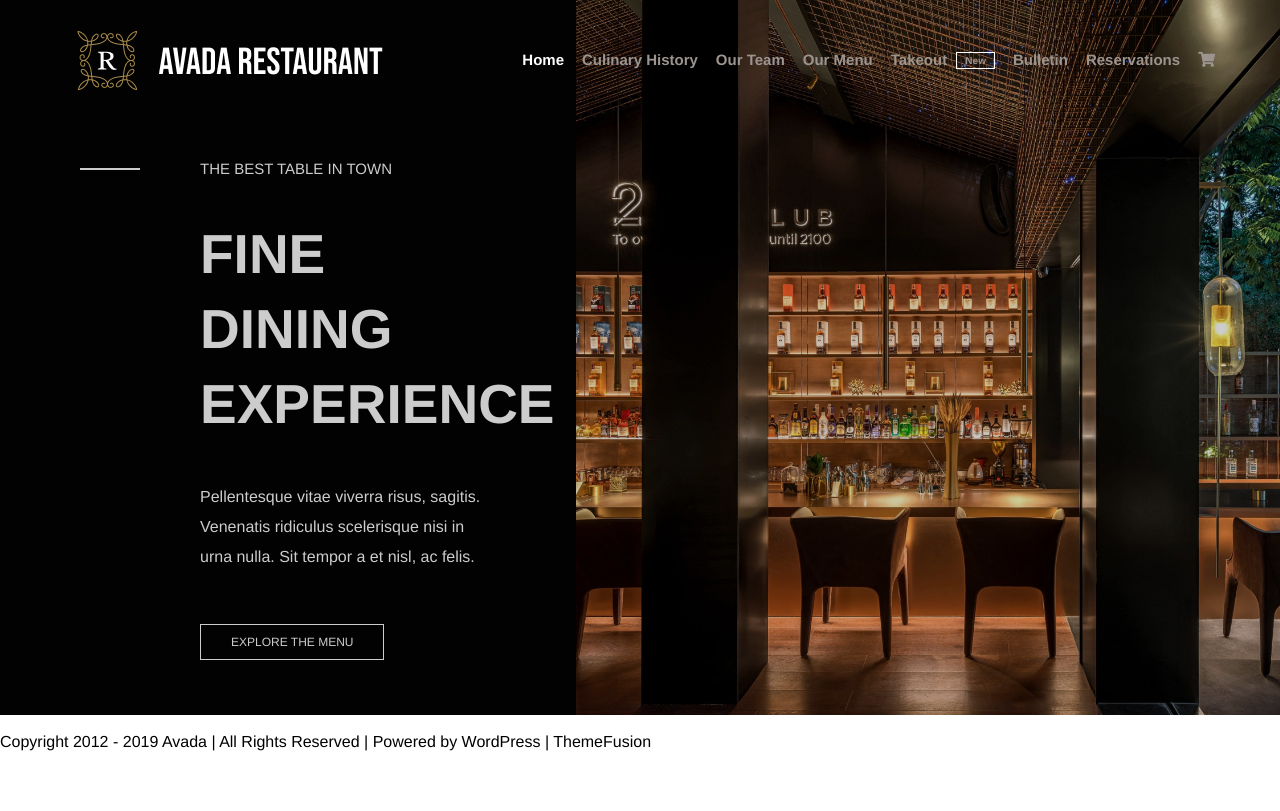
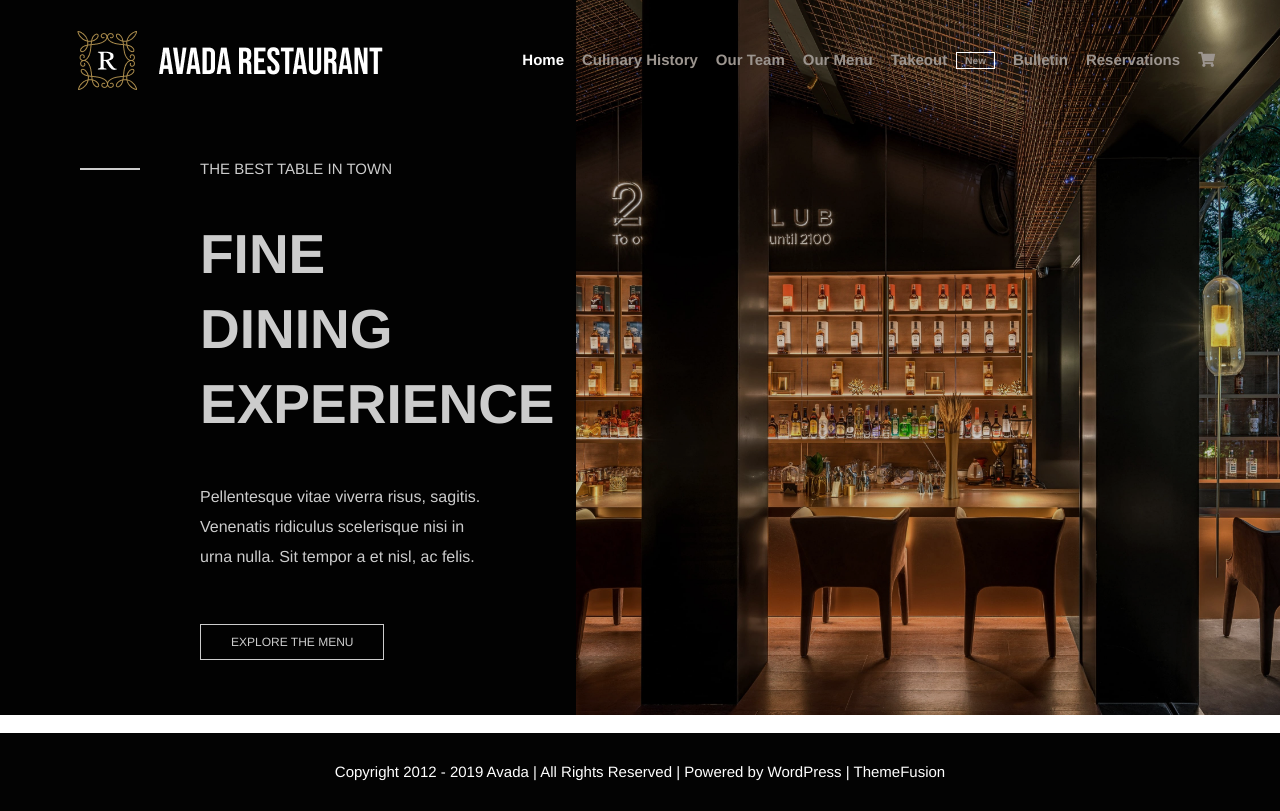
Before and after one commit to petrescuandreea/proj-html-vuejs, a Vue app: page / in a window 1280 px wide. Built offline with nearby package versions, Linux system fonts and the light colour scheme.

Commit message:
Add style to copyright in AppFooter

```diff
--- a/src/components/AppFooter.vue
+++ b/src/components/AppFooter.vue
@@ -35,5 +35,18 @@ export default {
 
 <!-- Add "scoped" attribute to limit CSS to this component only -->
 <style scoped lang="scss">
+#footer {
+
+  #copyright {
+    text-align: center;
+    padding: 30px 0;
+    background-color: rgba(3,3,3,255);
+
+    span {
+      font-size: 15px;
+      color: white;
+    }
+  }
+}
 
 </style>
```
